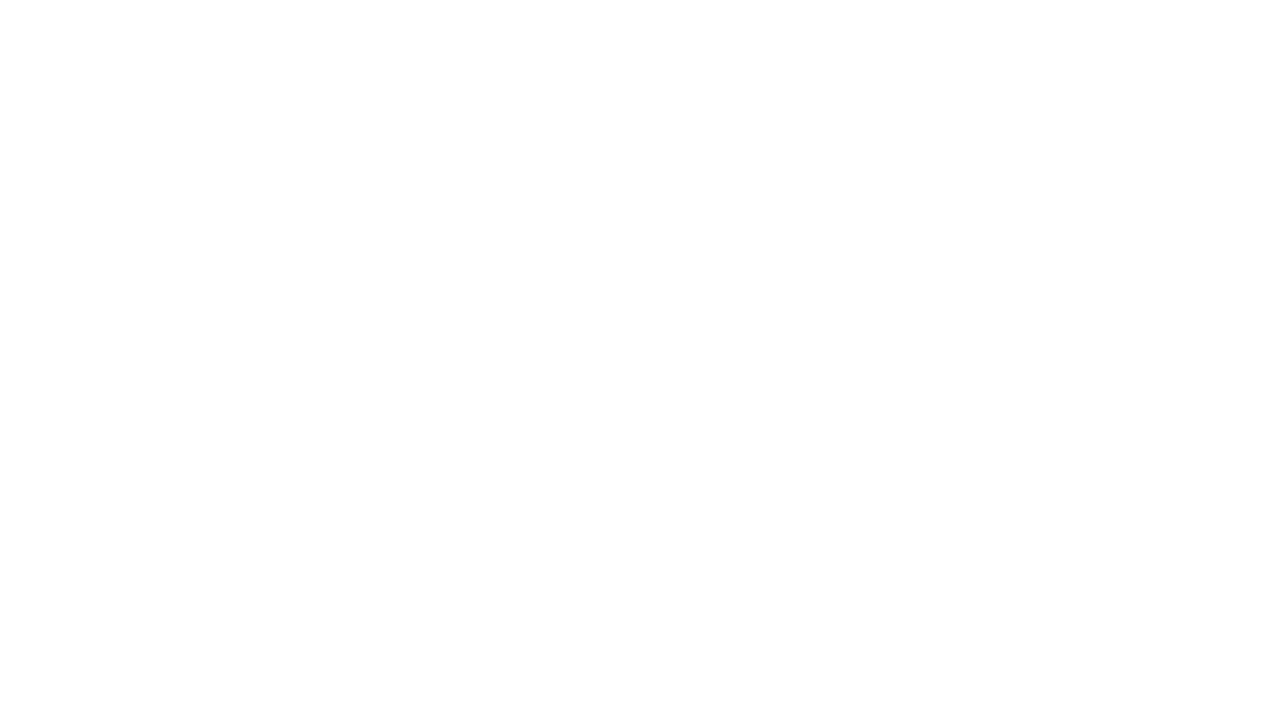
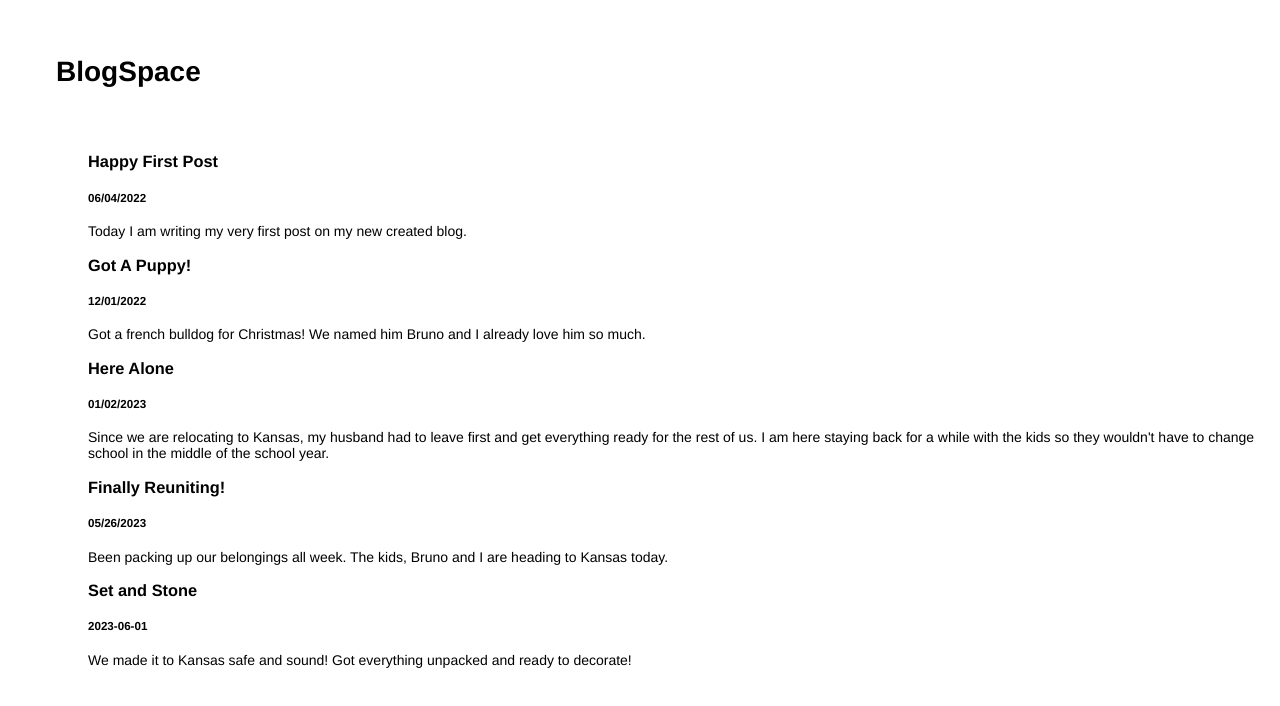
Before and after one commit to jane-stack/phase-3-blog-project, a React (Create React App) app in the folder blog-client/: page / in a window 1280 px wide. Shown: the top 706 px of the page. Built offline with nearby package versions, Linux system fonts and the light colour scheme; data requests are answered from the project's data file.

Commit message:
created new components.

```diff
--- a/blog-client/src/components/App.js
+++ b/blog-client/src/components/App.js
@@ -1,10 +1,20 @@
-import React from "react";
+import React, { useEffect, useState } from "react";
+import Header from "./Header";
+import BlogList from "./BlogList";
 
 function App() {
+  const [posts, setPosts] = useState([]);
+
+  useEffect(() => {
+    fetch("http://localhost:6001/blogPost")
+    .then(resp => resp.json())
+    .then(posts  => setPosts(posts))
+  }, [])
 
   return (
     <main className="App">
-
+      <Header/>
+      <BlogList posts={posts} />
     </main>
   );
 }
--- /dev/null
+++ b/blog-client/src/components/BlogList.js
@@ -0,0 +1,25 @@
+import React from "react";
+import Post from "./Post";
+
+function BlogList({posts}) {
+
+    const renderBlogPosts = posts.map(post => {
+        return (
+            <Post
+                key={post.id}
+                title={post.title}
+                date={post.date}
+                description={post.description}
+            />
+        )
+    })
+
+    return (
+        <div className="list">
+            <ul>
+                {renderBlogPosts}
+            </ul>
+        </div>
+    )
+}
+export default BlogList;
--- /dev/null
+++ b/blog-client/src/components/Header.js
@@ -0,0 +1,9 @@
+import React from "react";
+function Header() {
+    return (
+        <header>
+            <h1>BlogSpace</h1>
+        </header>
+    )
+}
+export default Header;
--- /dev/null
+++ b/blog-client/src/components/Post.js
@@ -0,0 +1,14 @@
+import React from "react";
+
+function Post({title, date, description}) {
+
+    return (
+        <ul>
+            <h3>{title}</h3>
+            <h5>{date}</h5>
+            <p>{description}</p>
+        </ul>
+    )
+}
+
+export default Post;
```
Also changed, not shown: blog-client/src/components/NewPost.js (added, +9 -0 lines).
